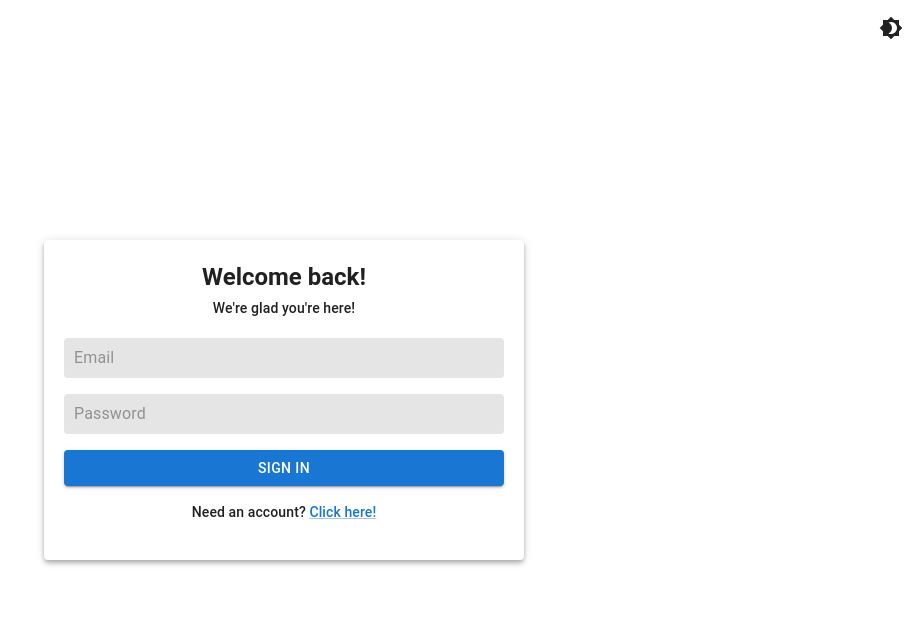
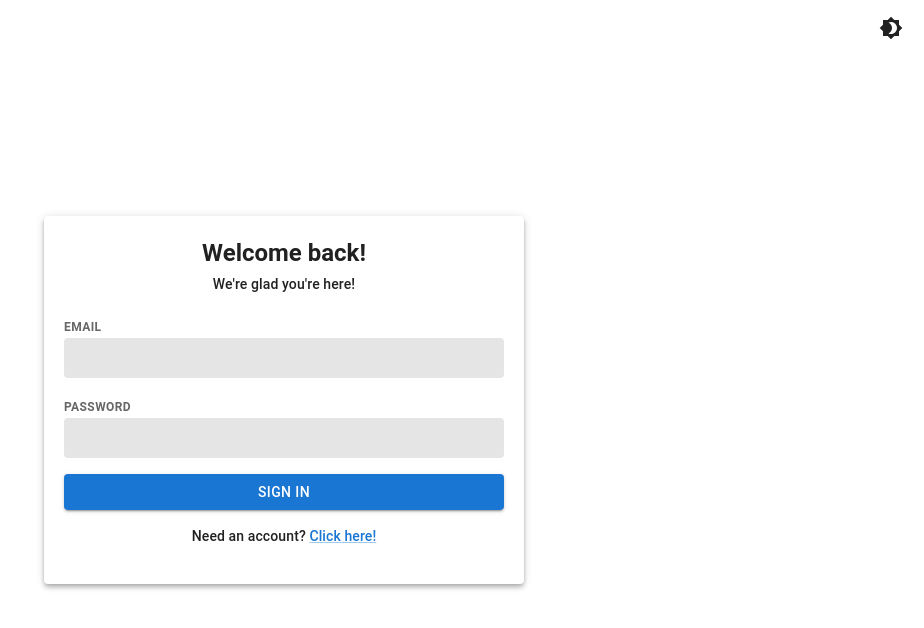
Before and after one commit to kdKrzysztof/DiscordCopy, a React (Vite) app in the folder frontend/: page /login in a window 1280 px wide. Shown: the top 628 px of the page, without its empty margins (356-1280 px from the left). Built offline with nearby package versions, Linux system fonts and the light colour scheme.

Commit message:
feat: add input label for login input

```diff
--- a/frontend/src/components/LoginInput/LoginInput.tsx
+++ b/frontend/src/components/LoginInput/LoginInput.tsx
@@ -1,3 +1,4 @@
+import { InputLabel, Typography } from '@mui/material';
 import type { UseFormRegister } from 'react-hook-form';
 
 import type { LoginForm } from 'pages/login/Login.types';
@@ -18,16 +19,14 @@ interface ILoginProps {
 
 const LoginInput = ({ placeholder, register, name, required }: ILoginProps) => {
   return (
-    <>
-      <LoginTextFieldBody>
-        <LoginTextField
-          placeholder={placeholder}
-          fullWidth
-          required={required}
-          {...register(name as LoginSubmitFields)}
-        />
-      </LoginTextFieldBody>
-    </>
+    <LoginTextFieldBody>
+      <InputLabel>
+        <Typography variant="caption" fontWeight="bold">
+          {placeholder.toUpperCase()}
+        </Typography>
+      </InputLabel>
+      <LoginTextField fullWidth required={required} {...register(name as LoginSubmitFields)} />
+    </LoginTextFieldBody>
   );
 };
 
```
